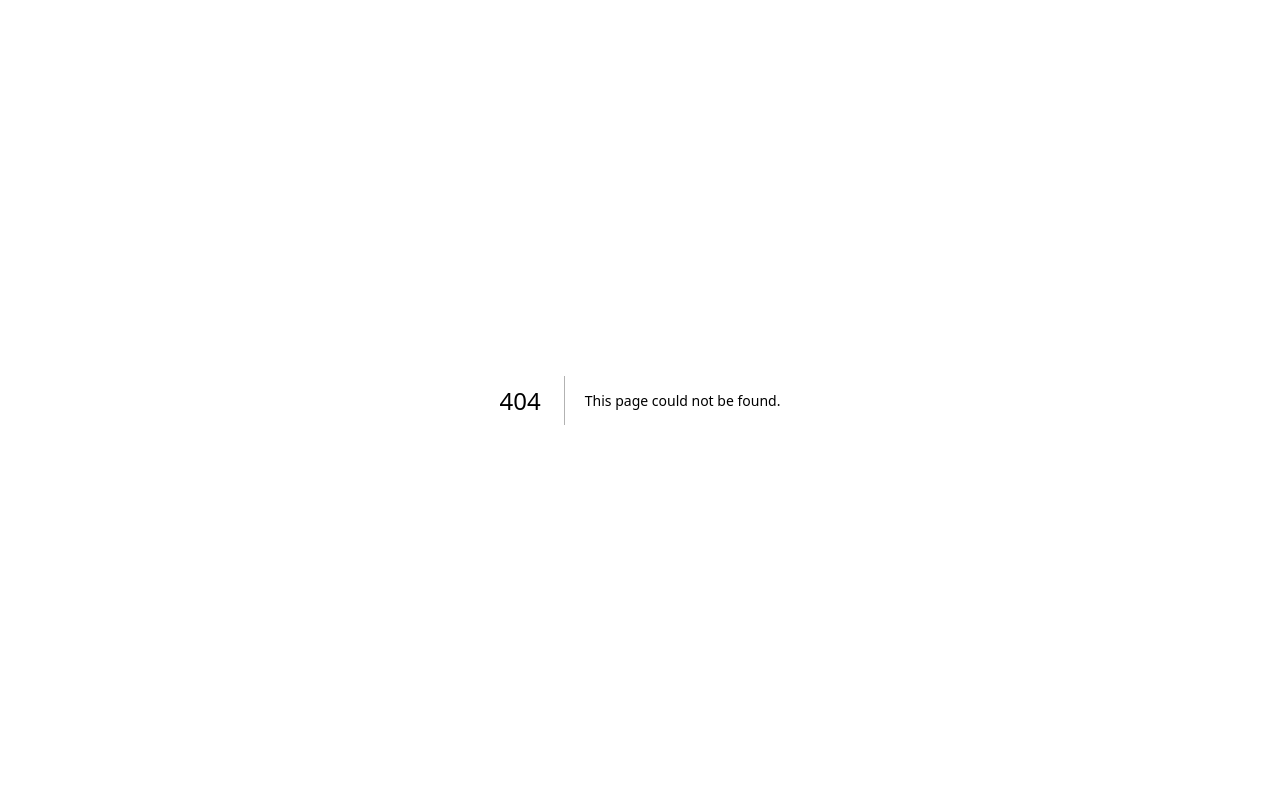
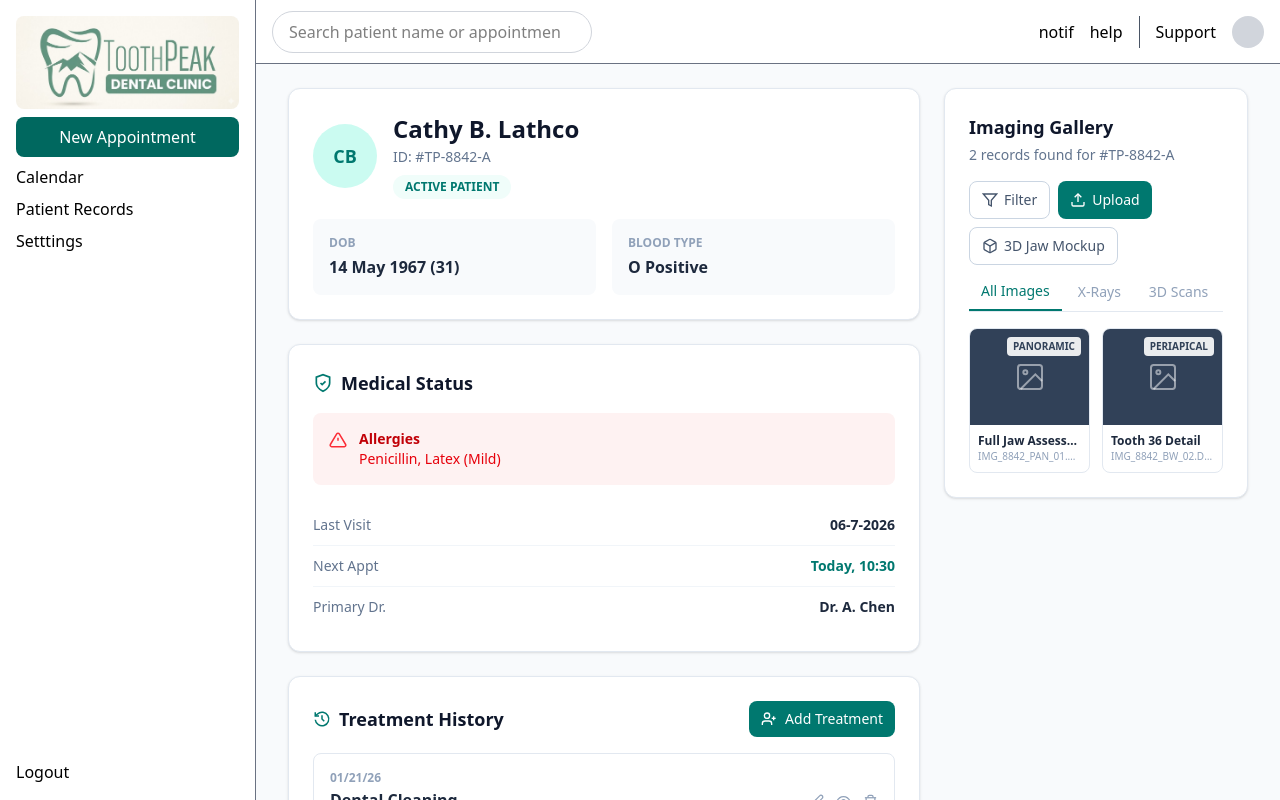
Before and after one commit to jazz212/3D_Dental_System, a Next.js app: page /dashboard/medicalrecords in a window 1280 px wide. Before the commit this address had no page. Built offline with nearby package versions, Linux system fonts and the light colour scheme.

Commit message:
page js for medical records with sample patient

```diff
--- /dev/null
+++ b/app/dashboard/medicalrecords/page.js
@@ -0,0 +1,36 @@
+import MedicalRecords from "@/app/components/MedicalRecords";
+
+const samplePatient = {
+  name: "Cathy B. Lathco",
+  patientId: "TP-8842-A",
+  status: "Active Patient",
+  avatarInitials: "CB",
+  dob: "14 May 1967",
+  age: 31,
+  bloodType: "O Positive",
+  allergies: "Penicillin, Latex (Mild)",
+  lastVisit: "06-7-2026",
+  nextAppt: "Today, 10:30",
+  primaryDoctor: "Dr. A. Chen",
+};
+
+const sampleImages = [
+  { id: 1, label: "PANORAMIC", title: "Full Jaw Assessment", meta: "IMG_8842_PAN_01.DCM • 14:32" },
+  { id: 2, label: "PERIAPICAL", title: "Tooth 36 Detail", meta: "IMG_8842_BW_02.DCM" },
+];
+
+const sampleTreatments = [
+  { date: "01/21/26", service: "Dental Cleaning", notes: "Routine Prophylaxis" },
+  { date: "01/15/26", service: "Tooth Filling", notes: "Full Mouth Series" },
+  { date: "01/12/26", service: "Consultation", notes: "Upper Left Molar" },
+];
+
+export default function MedicalRecordsPage() {
+  return (
+    <MedicalRecords
+      patient={samplePatient}
+      images={sampleImages}
+      treatments={sampleTreatments}
+    />
+  );
+}
```
